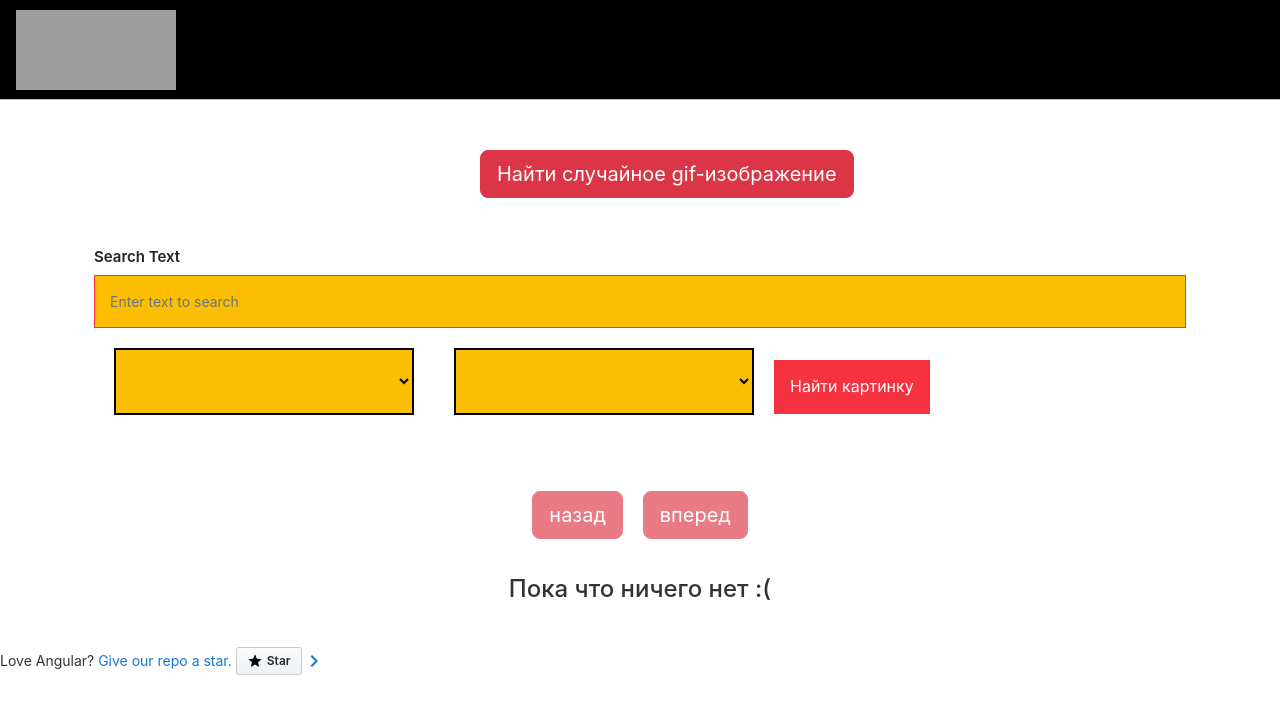
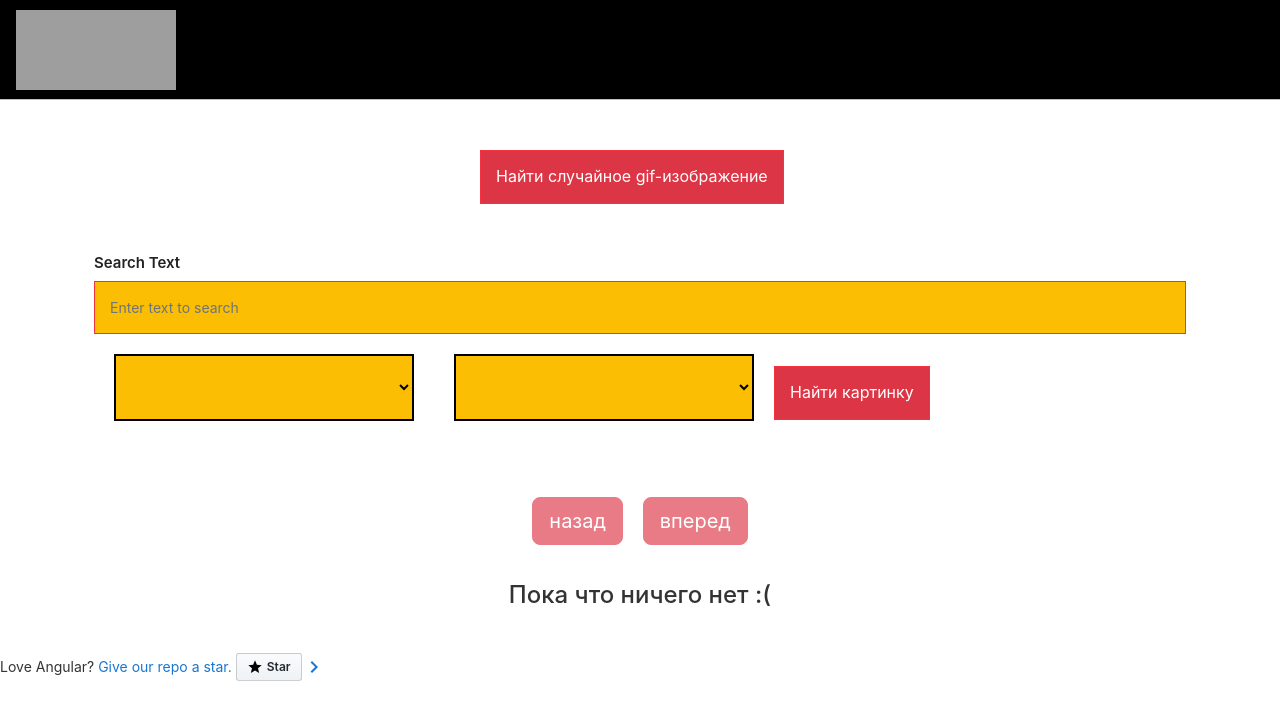
Before and after one commit to VODOROD1/CodeInside, an Angular app: page / in a window 1280 px wide. Shown: the top 720 px of the page. Built offline with nearby package versions, Linux system fonts and the light colour scheme; grey boxes are pictures that could not be loaded; a web font is replaced by a local one.

Commit message:
styles were added in parameters style-file

```diff
--- a/src/app/components/gif-button/gif-button.component.scss
+++ b/src/app/components/gif-button/gif-button.component.scss
@@ -3,3 +3,19 @@
     // text-align: center;
     margin-left: calc(50% - 160px)
 }
+
+.btn-danger,
+body .btn-danger:hover {
+  border-color: #f63240;
+  color: #fff;
+}
+
+.btn-lg {
+    padding: 13px 15px 15px;
+    font-size: 16px;
+    border-radius: 0;
+  }
+
+  .btn:focus {
+    box-shadow: none;
+  }
--- a/src/app/components/parameters/parameters.component.scss
+++ b/src/app/components/parameters/parameters.component.scss
@@ -83,7 +83,6 @@ label {
 }
 .btn-danger,
 body .btn-danger:hover {
-  background: #f63240;
   border-color: #f63240;
   color: #fff;
 }
```
